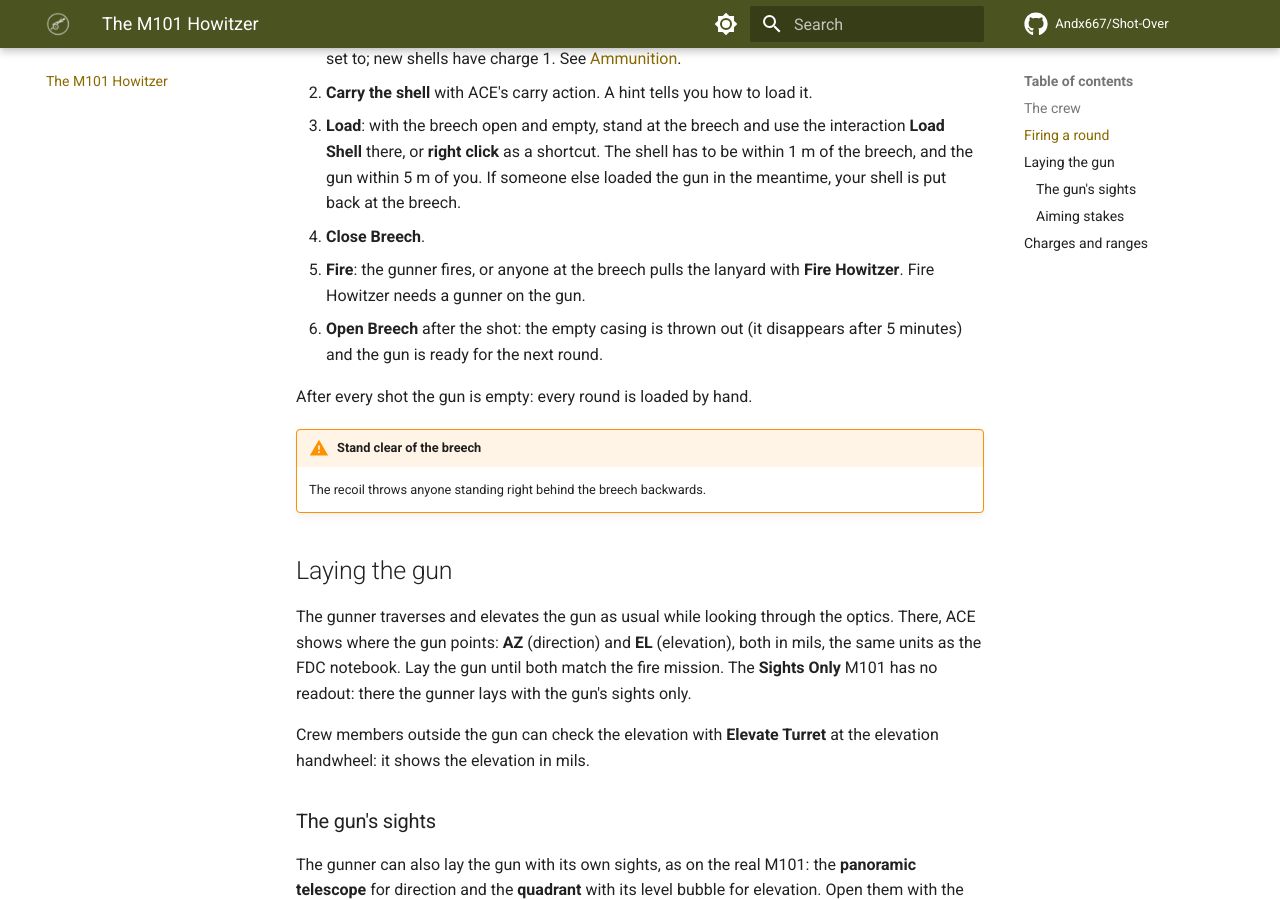
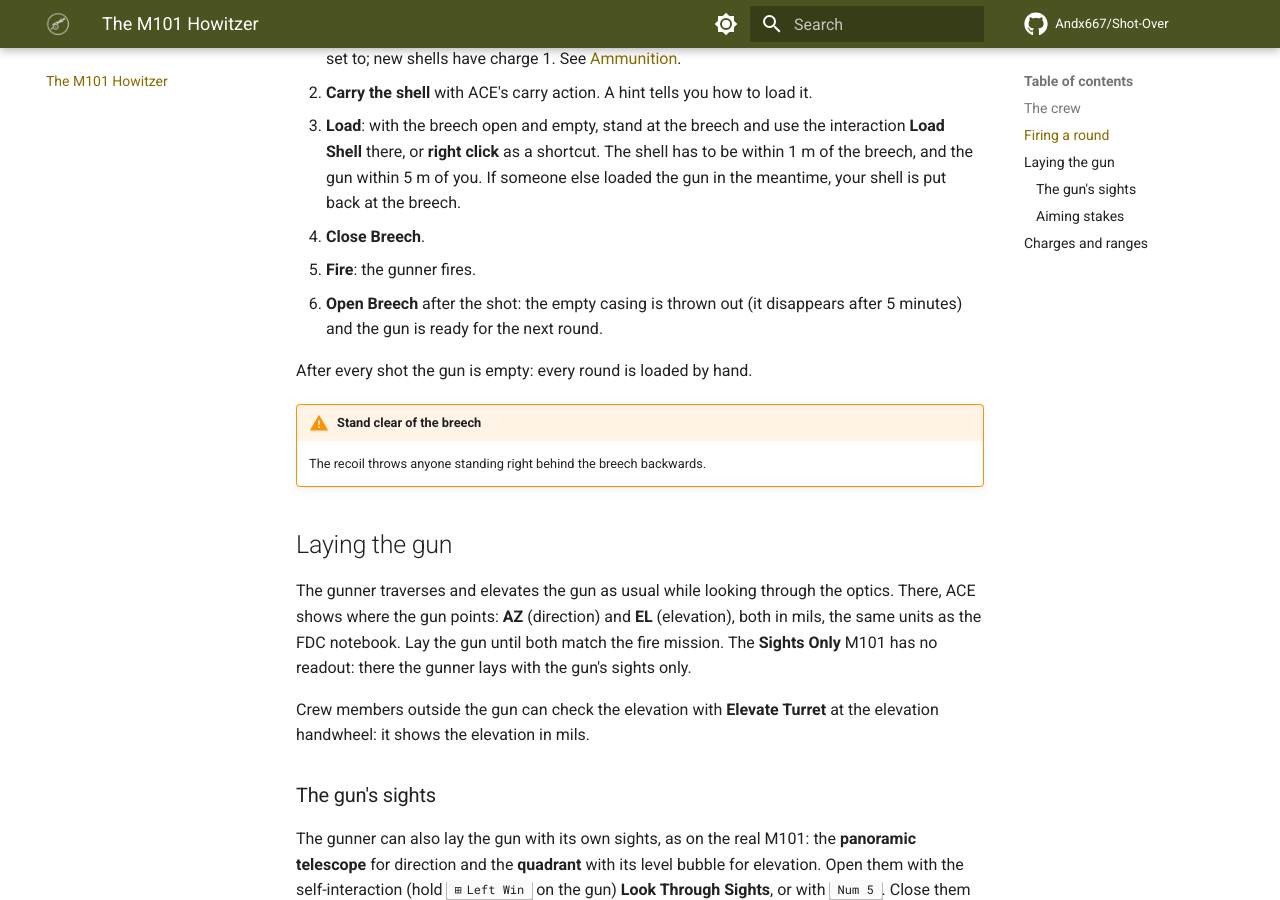
Before and after one commit to YannikH/Shot-Over, an MkDocs documentation site: the page built from docs/gun.md, in a window 1280 px wide and 900 px high, scrolled down 669 px. Built offline with MkDocs 1.6.1 and Material for MkDocs 9.7.7, drawn with Linux system fonts in a browser that asks for light colours; plug-ins that fetch from the network failed and are left out; comment, search, counter and statistics services are not loaded.

Commit message:
M101 - Remove the Fire Howitzer lanyard action
Only the seated gunner fires. A gun with an empty gunner's seat can't
fire without a unit in it, and the lanyard made the seated gunner fire
anyway. The test mission fires gun C's AI gunner from the control board
for the knock-down test instead.

Co-Authored-By: Claude Opus 5.5 <noreply@anthropic.com>

```diff
--- a/docs/gun.md
+++ b/docs/gun.md
@@ -15,7 +15,7 @@ All actions are in the ACE interaction menu (hold ++left-windows++) on the gun,
 2. **Carry the shell** with ACE's carry action. A hint tells you how to load it.
 3. **Load**: with the breech open and empty, stand at the breech and use the interaction **Load Shell** there, or **right click** as a shortcut. The shell has to be within 1 m of the breech, and the gun within 5 m of you. If someone else loaded the gun in the meantime, your shell is put back at the breech.
 4. **Close Breech**.
-5. **Fire**: the gunner fires, or anyone at the breech pulls the lanyard with **Fire Howitzer**. Fire Howitzer needs a gunner on the gun.
+5. **Fire**: the gunner fires.
 6. **Open Breech** after the shot: the empty casing is thrown out (it disappears after 5 minutes) and the gun is ready for the next round.
 
 After every shot the gun is empty: every round is loaded by hand.
```
Also changed, not shown: CHANGELOG.md (+4 -0 lines), addons/m101/README.md (+1 -3 lines), 6 other files.
